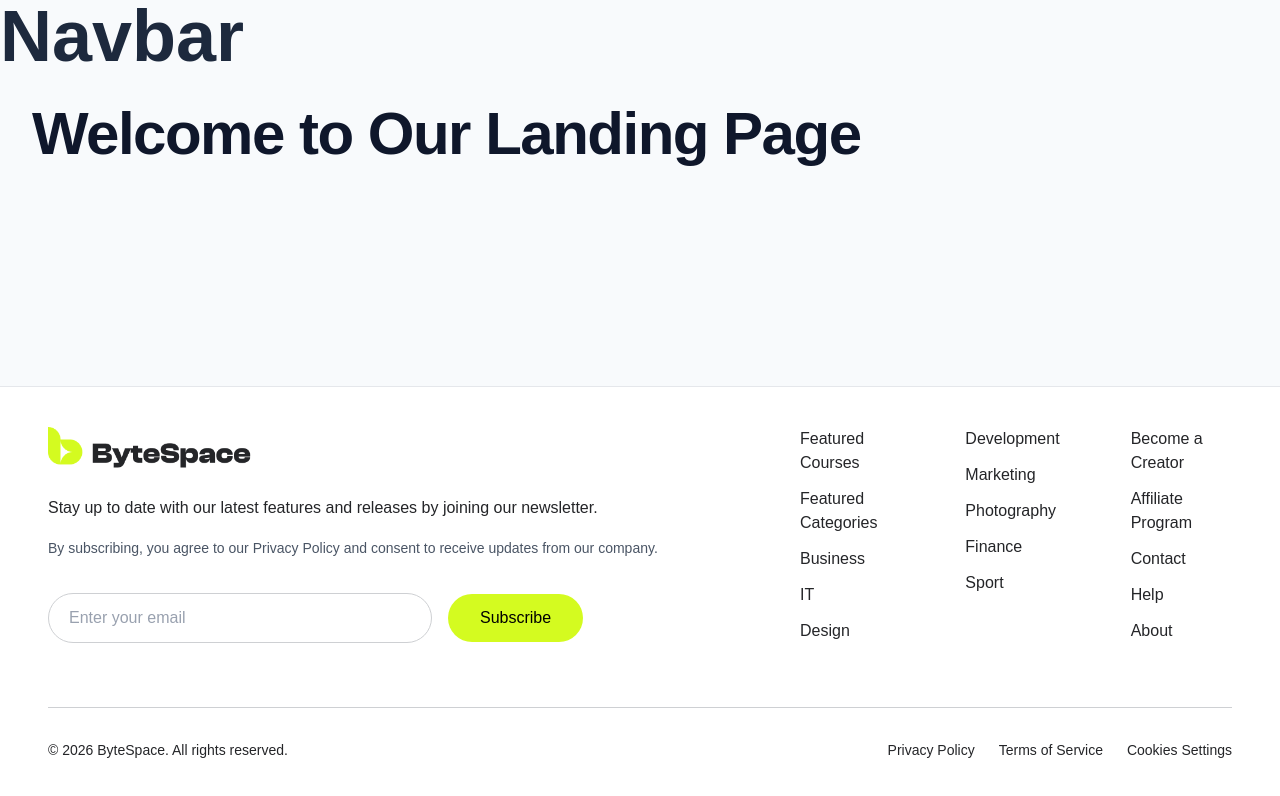
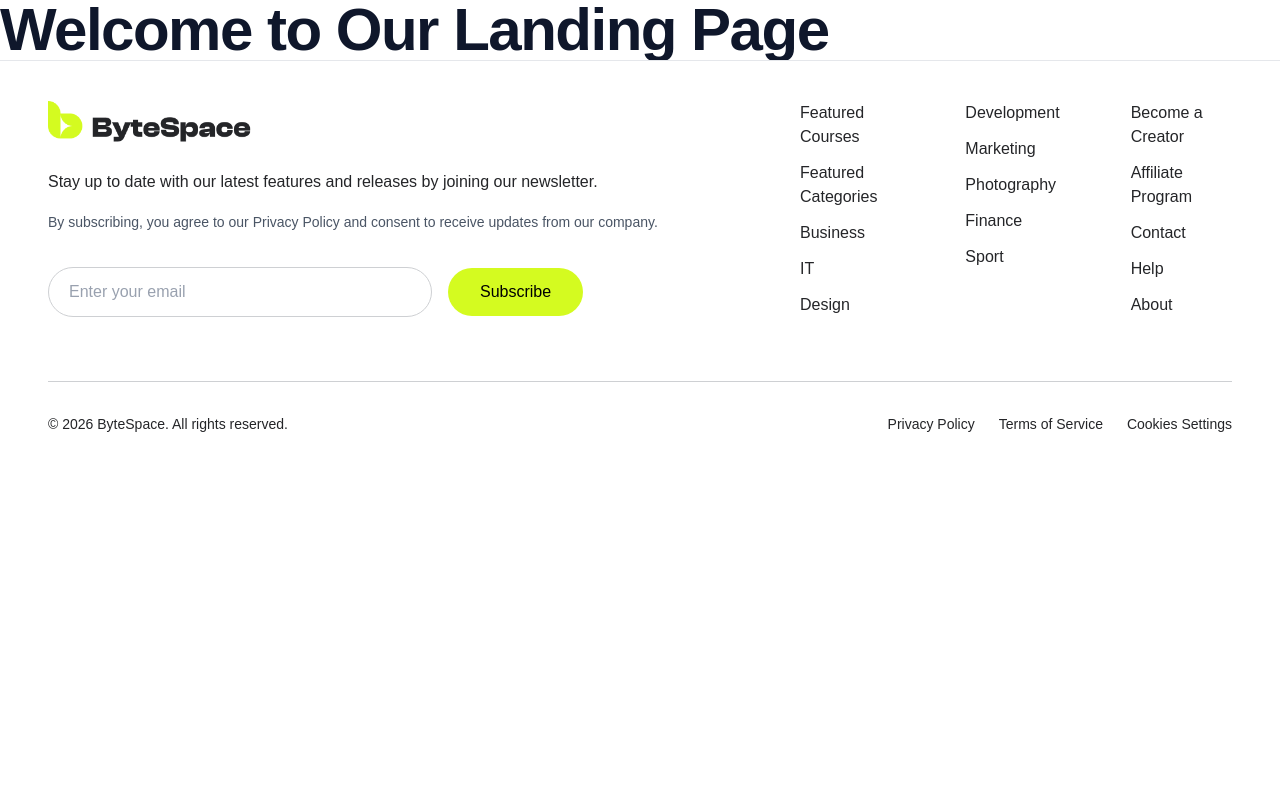
Before and after one commit to rezvirayhan/Byte-Space, a React (Vite) app: page / in a window 1280 px wide. Shown: the top 796 px of the page. Built offline with nearby package versions, Linux system fonts and the light colour scheme; a web font is replaced by a local one.

Commit message:
fix: layout

```diff
--- a/src/layout/MainLayout.jsx
+++ b/src/layout/MainLayout.jsx
@@ -3,11 +3,9 @@ import Footer from '../components/features/Footer';
 
 const MainLayout = () => {
   return (
-    <div className="min-h-screen flex flex-col bg-slate-50 text-slate-800">
-      <div>
-        <h1 className="text-7xl font-bold">Navbar</h1>
-      </div>
-      <main className="flex-grow max-w-7xl w-full mx-auto px-4 sm:px-6 lg:px-8 py-8">
+    <div className="min-h-screen flex flex-col  text-slate-800">
+      <div>{/* <h1 className="text-7xl font-bold">Navbar</h1> */}</div>
+      <main className="">
         <Outlet />
       </main>
       <Footer />
```
